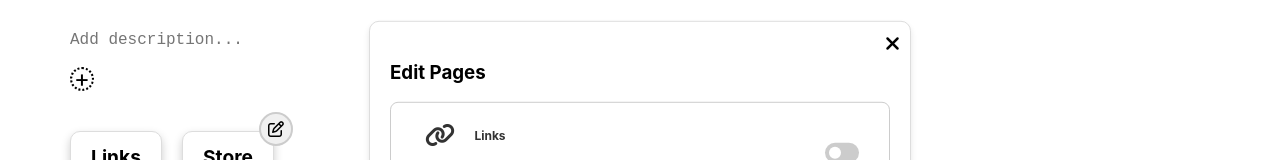
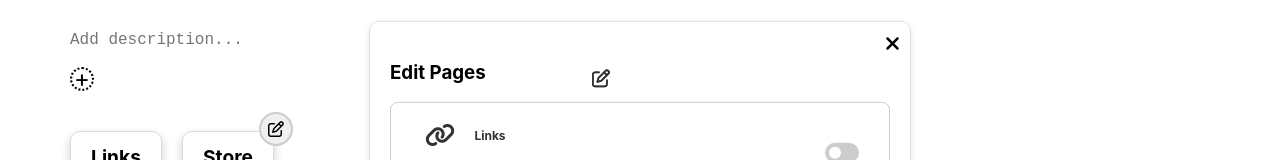
Before and after one commit to shreeya34/profile-fusion-app, a React (Create React App) app: page /dashboard in a window 1280 px wide. Both pictures are taken after a click on the element 276 px from the left and 364 px from the top of the page. Shown: the part 236-396 px from the top of the page. Built offline with nearby package versions, Linux system fonts and the light colour scheme.

Commit message:
working on edit links

```diff
--- a/src/Dashboard.css
+++ b/src/Dashboard.css
@@ -432,3 +432,18 @@ input:checked + .slider + .status {
   color: #4CAF50;
   font-weight: bold;
 }
+.edit-icon {
+  font-size: 18px;
+  cursor: pointer;
+  color: #333;
+  position: absolute; /* Use absolute positioning */
+  top: 20%; /* Align vertically relative to the parent */
+  transform: translateY(-50%); /* Center vertically */
+  right: 300px; /* Adjust horizontal spacing */
+  margin-left: -8px; /* Optional: space between slider and icon */
+  transition: color 0.3s ease;
+}
+
+.edit-icon:hover {
+  color: #007bff;
+}
--- a/src/Dashboard.js
+++ b/src/Dashboard.js
@@ -319,22 +319,23 @@ const Dashboard = () => {
       </div>
       {isBoxVisible && (
         <div className="large-box">
+          {/* Header Section */}
           <div className="box-header">
             <h3>Edit Pages</h3>
             <div
               className="close-icon"
               onClick={() => setIsBoxVisible(false)} // Close the box
             >
-        <i className="fa-duotone fa-solid fa-xmark"></i>
+              <i className="fa-solid fa-xmark"></i>
             </div>
           </div>
 
+          {/* Links Section */}
           <div className="small-box">
             <div className="icon-wrapper">
               <i className="fa-solid fa-link"></i> {/* Link Icon */}
             </div>
             <h3>Links</h3>
-
             <div className="toggle-wrapper">
               <label className="switch">
                 <input
@@ -344,10 +345,15 @@ const Dashboard = () => {
                 />
                 <span className="slider"></span>
               </label>
-        <span className="status">{isLinksOn}</span> {/* ON/OFF status */}
+              <i
+                className="fa-regular fa-pen-to-square edit-icon"
+                onClick={() => alert("Edit Links")} // Replace with actual functionality
+              ></i>
+              <span className="status">{isLinksOn }</span>
             </div>
           </div>
 
+          {/* Store Section */}
           <div className="small-box">
             <div className="icon-wrapper">
               <i className="fa-solid fa-store"></i> {/* Store Icon */}
@@ -362,14 +368,15 @@ const Dashboard = () => {
                 />
                 <span className="slider"></span>
               </label>
-        <span className="status">{isStoreOn }</span> {/* ON/OFF status */}
+              <i
+                className="fa-regular fa-pen-to-square edit-icon"
+                onClick={() => alert("Edit Store")} // Replace with actual functionality
+              ></i>
+              <span className="status">{isStoreOn }</span>
             </div>
           </div>
         </div>
       )}
-
-
-
     </div>
   );
 };
```
Lines whose indentation alone changed are shown as unchanged.
